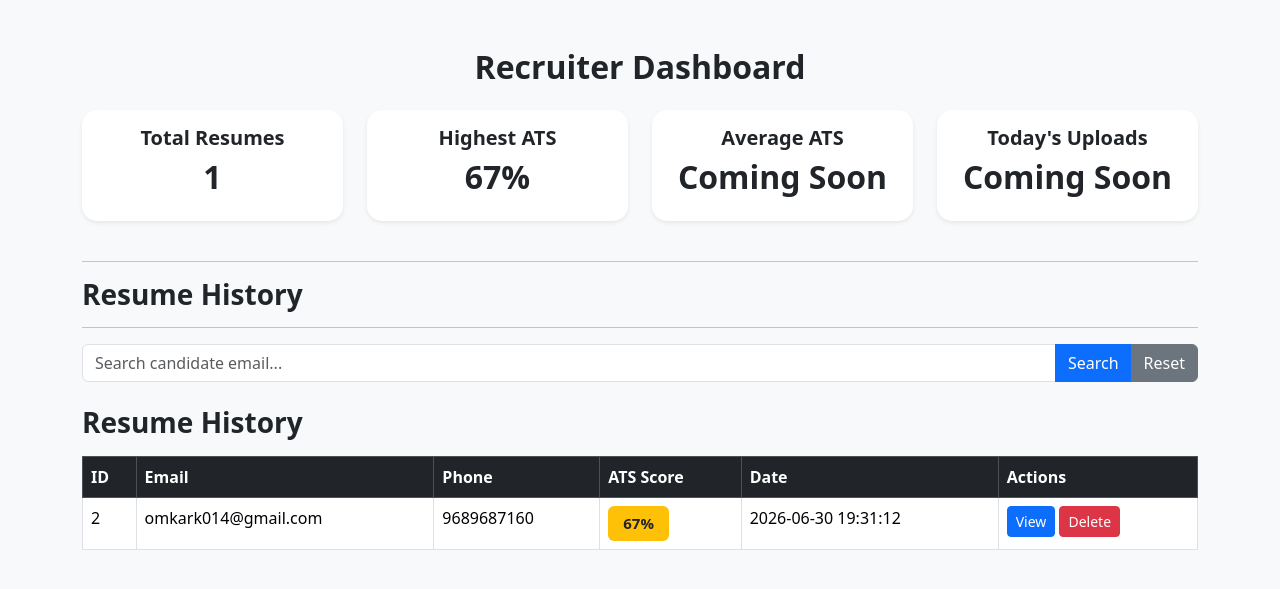
After one commit to TheOmkarKadam/AI-Resume-Screening-System, a Flask app: page /dashboard in a window 1280 px wide. The commit adds this page. Shown: the top 589 px of the page. Run offline with Flask 3, Linux system fonts and the light colour scheme; data comes from the database, SQL or seed files in the repository; both versions use the stored data as it was after the commit.

Commit message:
Implemented recruiter dashboard with CRUD operations

```diff
--- a/app.py
+++ b/app.py
@@ -1,4 +1,13 @@
-from flask import Flask, render_template, request
+from flask import Flask, render_template, request, redirect
+from database import (
+    create_database,
+    get_report,
+    save_analysis,
+    get_all_history,
+    search_history,
+    delete_resume,
+    get_report
+)
 from resume_parser import extract_text_from_pdf
 from matcher import (
     extract_email,
@@ -8,7 +17,39 @@ from matcher import (
 )
 import os
 
+
 app = Flask(__name__)
+create_database()
+
+@app.route("/dashboard")
+def dashboard():
+
+    keyword = request.args.get("search")
+
+    if keyword:
+
+        history = search_history(keyword)
+
+    else:
+
+        history = get_all_history()
+
+    return render_template(
+
+        "dashboard.html",
+
+        history=history,
+
+        keyword=keyword
+
+    )
+
+@app.route("/delete/<int:record_id>")
+def delete(record_id):
+
+    delete_resume(record_id)
+
+    return redirect("/dashboard")
 
 UPLOAD_FOLDER = "uploads"
 app.config["UPLOAD_FOLDER"] = UPLOAD_FOLDER
@@ -17,6 +58,19 @@ app.config["UPLOAD_FOLDER"] = UPLOAD_FOLDER
 @app.route("/")
 def home():
     return render_template("index.html")
+
+@app.route("/report/<int:record_id>")
+def report(record_id):
+
+    report = get_report(record_id)
+
+    return render_template(
+
+        "report.html",
+
+        report=report
+
+    )
 
 
 @app.route("/upload", methods=["POST"])
@@ -52,6 +106,7 @@ def upload_resume():
             resume_skills,
             job_skills
         )
+        save_analysis(email, phone, score, matched_skills, missing_skills)
 
         # Recommendations
         recommendations = []
@@ -77,7 +132,15 @@ def upload_resume():
         )
 
     return "No file uploaded."
+@app.route("/history")
+def history():
 
+    history = get_all_history()
+
+    return render_template(
+        "history.html",
+        history=history
+    )
 
 if __name__ == "__main__":
     app.run(debug=True)
--- a/database.py
+++ b/database.py
@@ -0,0 +1,197 @@
+import sqlite3
+
+DATABASE_NAME = "resume_analyzer.db"
+
+
+def get_connection():
+    return sqlite3.connect(DATABASE_NAME)
+
+
+def create_database():
+
+    conn = get_connection()
+    cursor = conn.cursor()
+
+    cursor.execute("""
+    CREATE TABLE IF NOT EXISTS resume_history(
+
+        id INTEGER PRIMARY KEY AUTOINCREMENT,
+
+        email TEXT,
+
+        phone TEXT,
+
+        ats_score INTEGER,
+
+        matched_skills TEXT,
+
+        missing_skills TEXT,
+
+        analysis_date TIMESTAMP DEFAULT CURRENT_TIMESTAMP
+
+    )
+    """)
+
+    conn.commit()
+    conn.close()
+
+
+def save_analysis(
+    email,
+    phone,
+    score,
+    matched,
+    missing
+):
+
+    conn = get_connection()
+
+    cursor = conn.cursor()
+
+    cursor.execute("""
+
+    INSERT INTO resume_history(
+
+        email,
+        phone,
+        ats_score,
+        matched_skills,
+        missing_skills
+
+    )
+
+    VALUES(?,?,?,?,?)
+
+    """,
+    (
+        email,
+        phone,
+        score,
+        ",".join(matched),
+        ",".join(missing)
+    ))
+
+    conn.commit()
+    conn.close()
+
+
+def get_all_history():
+
+    conn = get_connection()
+
+    cursor = conn.cursor()
+
+    cursor.execute("""
+
+    SELECT
+
+        id,
+        email,
+        phone,
+        ats_score,
+        analysis_date
+
+    FROM resume_history
+
+    ORDER BY analysis_date DESC
+
+    """)
+
+    history = cursor.fetchall()
+
+    conn.close()
+
+    return history
+
+
+def search_history(keyword):
+
+    conn = get_connection()
+
+    cursor = conn.cursor()
+
+    cursor.execute("""
+
+    SELECT
+
+        id,
+        email,
+        phone,
+        ats_score,
+        analysis_date
+
+    FROM resume_history
+
+    WHERE email LIKE ?
+
+    ORDER BY analysis_date DESC
+
+    """, ('%' + keyword + '%',))
+
+    history = cursor.fetchall()
+
+    conn.close()
+
+    return history
+
+def delete_resume(record_id):
+
+    conn = get_connection()
+
+    cursor = conn.cursor()
+
+    cursor.execute("""
+
+    DELETE FROM resume_history
+
+    WHERE id=?
+
+    """, (record_id,))
+
+    conn.commit()
+
+    conn.close()
+
+def delete_resume(record_id):
+
+    conn = get_connection()
+
+    cursor = conn.cursor()
+
+    cursor.execute("""
+    DELETE FROM resume_history
+    WHERE id = ?
+    """, (record_id,))
+
+    conn.commit()
+
+    conn.close()
+
+def get_report(record_id):
+
+    conn = get_connection()
+
+    cursor = conn.cursor()
+
+    cursor.execute("""
+
+    SELECT
+
+        email,
+        phone,
+        ats_score,
+        matched_skills,
+        missing_skills,
+        analysis_date
+
+    FROM resume_history
+
+    WHERE id=?
+
+    """,(record_id,))
+
+    report = cursor.fetchone()
+
+    conn.close()
+
+    return report
--- /dev/null
+++ b/templates/dashboard.html
@@ -0,0 +1,238 @@
+<!DOCTYPE html>
+<html lang="en">
+
+<head>
+
+    <meta charset="UTF-8">
+
+    <meta name="viewport"
+          content="width=device-width, initial-scale=1">
+
+    <title>Recruiter Dashboard</title>
+
+    <link href="https://cdn.jsdelivr.net/npm/bootstrap@5.3.3/dist/css/bootstrap.min.css"
+          rel="stylesheet">
+
+    <link rel="stylesheet"
+          href="{{ url_for('static', filename='css/style.css') }}">
+
+</head>
+
+<body class="bg-light">
+
+<div class="container mt-5">
+
+    <h2 class="mb-4 text-center">
+        Recruiter Dashboard
+    </h2>
+
+    <!-- Statistics Cards -->
+
+    <div class="row">
+
+        <div class="col-md-3">
+
+            <div class="card shadow-sm border-primary mb-4">
+
+                <div class="card-body text-center">
+
+                    <h5>Total Resumes</h5>
+
+                    <h2>{{ history|length }}</h2>
+
+                </div>
+
+            </div>
+
+        </div>
+
+        <div class="col-md-3">
+
+            <div class="card shadow-sm border-success mb-4">
+
+                <div class="card-body text-center">
+
+                    <h5>Highest ATS</h5>
+
+                    <h2>
+                    {% if history %}
+                        {{ history|map(attribute=3)|max }}%
+                    {% else %}
+                        0%
+                    {% endif %}
+                    </h2>
+
+                </div>
+
+            </div>
+
+        </div>
+
+        <div class="col-md-3">
+
+            <div class="card shadow-sm border-warning mb-4">
+
+                <div class="card-body text-center">
+
+                    <h5>Average ATS</h5>
+
+                    <h2>
+                    Coming Soon
+                    </h2>
+
+                </div>
+
+            </div>
+
+        </div>
+
+        <div class="col-md-3">
+
+            <div class="card shadow-sm border-danger mb-4">
+
+                <div class="card-body text-center">
+
+                    <h5>Today's Uploads</h5>
+
+                    <h2>
+                    Coming Soon
+                    </h2>
+
+                </div>
+
+            </div>
+
+        </div>
+
+    </div>
+
+    <hr>
+
+    <h3>Resume History</h3>
+
+    <hr>
+
+<form method="GET" action="/dashboard" class="mb-4">
+
+    <div class="input-group">
+
+        <input
+            type="text"
+            class="form-control"
+            name="search"
+            placeholder="Search candidate email..."
+            value="{{ keyword if keyword else '' }}">
+
+        <button class="btn btn-primary">
+
+            Search
+
+        </button>
+
+        <a href="/dashboard"
+           class="btn btn-secondary">
+
+            Reset
+
+        </a>
+
+    </div>
+
+</form>
+
+<h3 class="mb-3">Resume History</h3>
+
+<table class="table table-hover table-bordered">
+
+    <thead class="table-dark">
+
+        <tr>
+
+            <th>ID</th>
+
+            <th>Email</th>
+
+            <th>Phone</th>
+
+            <th>ATS Score</th>
+
+            <th>Date</th>
+
+            <th>Actions</th>
+
+        </tr>
+
+    </thead>
+
+    <tbody>
+
+    {% for row in history %}
+
+        <tr>
+
+            <td>{{ row[0] }}</td>
+
+            <td>{{ row[1] }}</td>
+
+            <td>{{ row[2] }}</td>
+
+            <td>
+
+                {% if row[3] >= 80 %}
+
+                    <span class="badge bg-success">
+                        {{ row[3] }}%
+                    </span>
+
+                {% elif row[3] >= 60 %}
+
+                    <span class="badge bg-warning text-dark">
+                        {{ row[3] }}%
+                    </span>
+
+                {% else %}
+
+                    <span class="badge bg-danger">
+                        {{ row[3] }}%
+                    </span>
+
+                {% endif %}
+
+            </td>
+
+            <td>{{ row[4] }}</td>
+
+            <td>
+
+                <a
+                    href="/report/{{ row[0] }}"
+                    class="btn btn-primary btn-sm">
+
+                    View
+
+                </a>
+
+                <a
+                    href="/delete/{{ row[0] }}"
+                    class="btn btn-danger btn-sm"
+                    onclick="return confirm('Delete this resume analysis?')">
+
+                    Delete
+
+                </a>
+
+            </td>
+
+        </tr>
+
+    {% endfor %}
+
+    </tbody>
+
+</table>
+
+</div>
+
+</body>
+
+</html>
--- a/templates/result.html
+++ b/templates/result.html
@@ -148,7 +148,11 @@
     </div>
 
 </div>
+<a href="/history" class="btn btn-success mt-3">
 
+View History
+
+</a>
 </body>
 
 </html>
```
Also changed, not shown: templates/history.html (added, +78 -0 lines), templates/report.html (added, +66 -0 lines), resume_analyzer.db (added).
